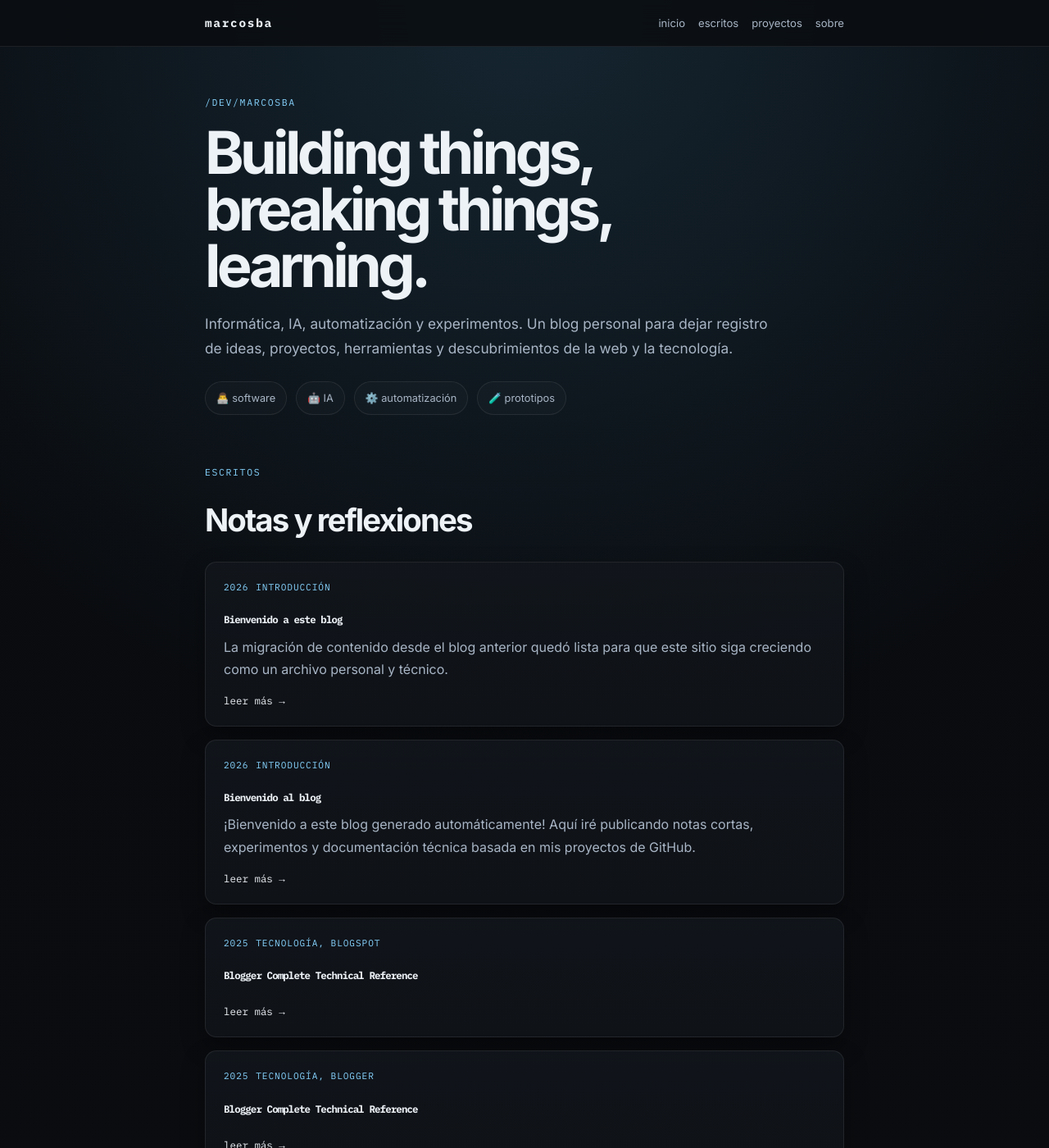
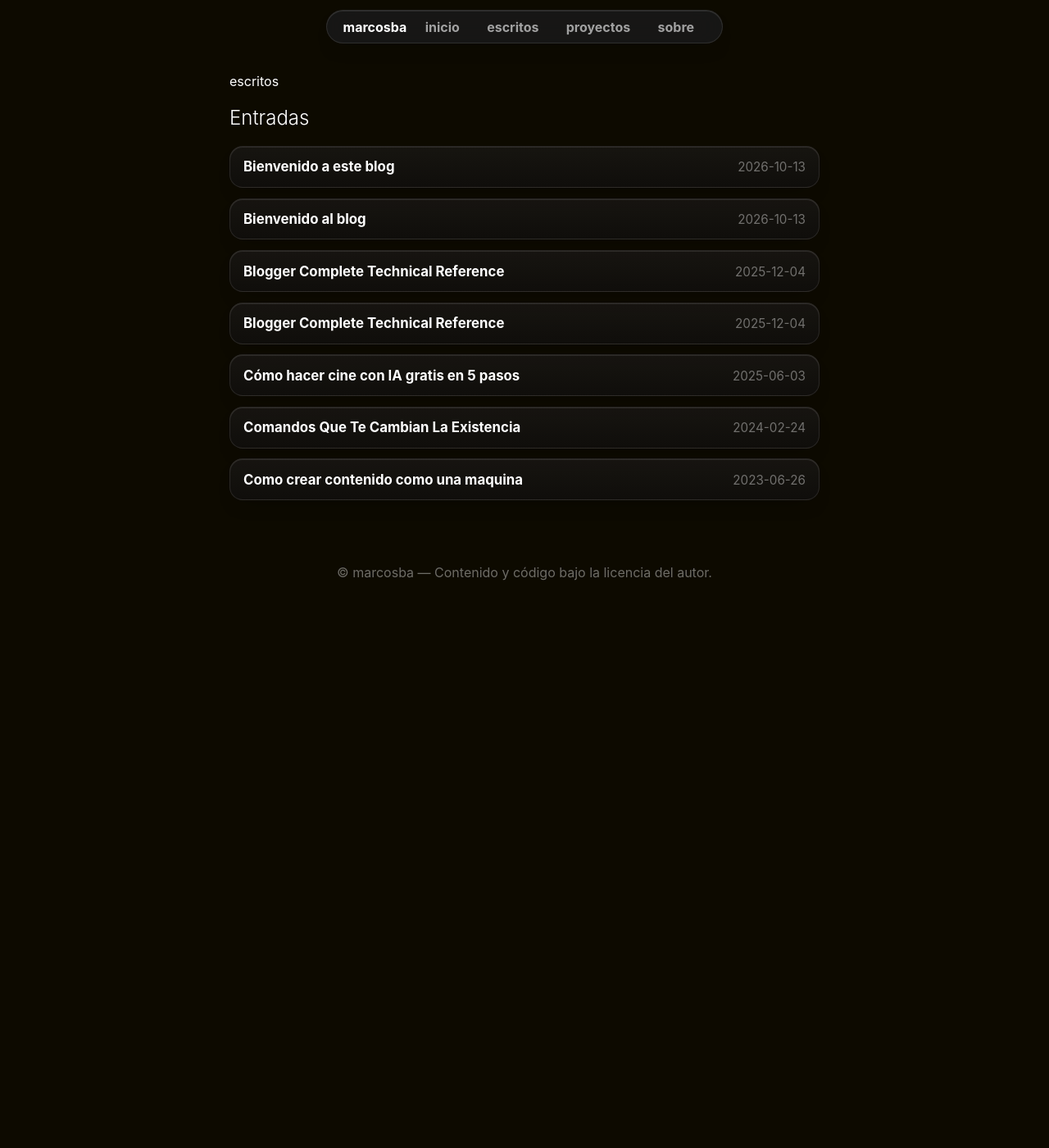
Before and after one commit to marcosba/marcosba.github.io, a Jekyll site: the page built from index.html, in a window 1280 px wide and 1400 px high. Shown: the whole window at 82% size. Built offline with Jekyll 4.4.1, drawn with Linux system fonts in a browser that asks for light colours; some of the changed text lies outside the part shown.

Commit message:
Apply Duckquill-styled CSS adapted to site layout and simplify index to show only date + title list of posts.

```diff
--- a/index.html
+++ b/index.html
@@ -2,90 +2,20 @@
 layout: default
 ---
 
-<section class="hero">
-  <p class="eyebrow">/dev/marcosba</p>
-  <h1>Building things, breaking things, learning.</h1>
-  <p class="lede">
-    Informática, IA, automatización y experimentos. Un blog personal para dejar registro
-    de ideas, proyectos, herramientas y descubrimientos de la web y la tecnología.
-  </p>
-  <div class="hero-meta">
-    <span>👨‍💻 software</span>
-    <span>🤖 IA</span>
-    <span>⚙️ automatización</span>
-    <span>🧪 prototipos</span>
+<section id="postlistdiv" class="section-block">
+  <div class="section-title-wrap">
+    <p class="section-kicker">escritos</p>
+    <h2>Entradas</h2>
+  </div>
+
+  <div>
+    <ul>
+      {% for post in site.posts %}
+      <li>
+        <a href="{{ post.url | relative_url }}">{{ post.title }}</a>
+        <div class="post-date">{{ post.date | date: "%Y-%m-%d" }}</div>
+      </li>
+      {% endfor %}
+    </ul>
   </div>
 </section>
-
-<section id="escritos" class="section-block">
-  <div class="section-title-wrap">
-    <p class="section-kicker">escritos</p>
-    <h2>Notas y reflexiones</h2>
-  </div>
-
-  {% for post in site.posts limit:10 %}
-  <article class="post-card">
-    <div class="post-meta">
-      <span>{{ post.date | date: "%Y" }}</span>
-      {% if post.categories.size > 0 %}<span>{{ post.categories | join: ", " }}</span>{% endif %}
-    </div>
-    <h3><a href="{{ post.url | relative_url }}">{{ post.title }}</a></h3>
-    <p>{{ post.excerpt | strip_html | truncate: 160 }}</p>
-    <a href="{{ post.url | relative_url }}" aria-label="Leer más sobre {{ post.title }}">leer más →</a>
-  </article>
-  {% endfor %}
-</section>
-
-<section id="proyectos" class="section-block">
-  <div class="section-title-wrap">
-    <p class="section-kicker">proyectos</p>
-    <h2>Lo que construye este sitio</h2>
-  </div>
-
-  <div class="project-list">
-    <div class="project-item">
-      <span class="project-tag">Python</span>
-      <h3>Blosher</h3>
-      <p>Una app para publicar contenido en Blogger con OAuth2, Markdown y gestión de posts.</p>
-    </div>
-    <div class="project-item">
-      <span class="project-tag">Python</span>
-      <h3>MoniNotes</h3>
-      <p>Grabación automática de voz por activación y detección de silencio.</p>
-    </div>
-    <div class="project-item">
-      <span class="project-tag">Python</span>
-      <h3>github-list-organizer</h3>
-      <p>Organiza repositorios y estrellas para convertir el caos en un sistema.</p>
-    </div>
-    <div class="project-item">
-      <span class="project-tag">PowerShell</span>
-      <h3>ElevateShell</h3>
-      <p>Una shell de Windows con foco en elevación y utilidad para tareas del sistema.</p>
-    </div>
-    <div class="project-item">
-      <span class="project-tag">Docs</span>
-      <h3>BCTR</h3>
-      <p>Referencia técnica sobre Blogger: URLs públicas, endpoints, feeds y rutas internas.</p>
-    </div>
-    <div class="project-item">
-      <span class="project-tag">Web</span>
-      <h3>vitelyus</h3>
-      <p>Un proyecto web con foco en rendimiento, contenido y escalabilidad moderna.</p>
-    </div>
-  </div>
-</section>
-
-<section id="sobre" class="section-block about">
-  <div class="section-title-wrap">
-    <p class="section-kicker">sobre</p>
-    <h2>Un archivo personal de tecnología</h2>
-  </div>
-
-  <p>
-    Este sitio reúne el hilo conductor de varios proyectos: documentación técnica, automatización,
-    herramientas de productividad, prototipado y la idea de que el conocimiento se vuelve más útil
-    cuando se comparte con intención. La vieja Internet, la curiosidad y la experimentación todavía
-    tienen mucho que decir.
-  </p>
-</section>
--- a/styles.css
+++ b/styles.css
@@ -1,341 +1,157 @@
+/* =================================================================
+   TEMA DUCKQUILL - Adaptado para estructura del sitio (Jekyll)
+   - He agregado mapeos para las clases existentes del sitio
+   - El listado principal usará el id #postlistdiv para mostrar solo fecha y título
+   ================================================================= */
+
 :root {
-  --bg: #0a0d11;
-  --bg-strong: #0d1117;
-  --panel: rgba(18, 22, 28, 0.92);
-  --panel-strong: #121820;
-  --text: #edf2f7;
-  --muted: #a8b5c5;
-  --line: rgba(255, 255, 255, 0.08);
-  --accent: #87d4ff;
-  --accent-strong: #5fc8ff;
-  --shadow: rgba(0, 0, 0, 0.35);
+  --bg-body: #0d0a00;
+  --bg-surface: rgba(25, 25, 25, 0.85);
+  --bg-card: #181612;
+  --bg-subtle: rgba(255, 255, 255, 0.05);
+  --border-color: rgba(255, 255, 255, 0.1);
+  --edge-highlight: inset 0 0.0625rem 0 rgba(255, 255, 255, 0.1);
+  --text-main: #ffffff;
+  --text-muted: rgba(255, 255, 255, 0.6);
+  --text-subtle: rgba(255, 255, 255, 0.4);
+  --accent: #ffcc00;
+  --accent-hover: #ffe066;
+  --accent-alpha: rgba(255, 204, 0, 0.15);
+  --accent-light: rgba(255, 204, 0, 0.12);
+  --font-sans: -apple-system, BlinkMacSystemFont, "Segoe UI", "Inter", "Helvetica Neue", sans-serif;
+  --font-serif: Georgia, "Times New Roman", serif;
+  --radius-sm: 0.5rem;
+  --radius-md: 0.75rem;
+  --radius-lg: 1rem;
+  --radius-full: 9999px;
+  --shadow-glass: 0 0.75rem 1.5rem -1rem rgba(0, 0, 0, 0.5);
+  --shadow-sm: 0 0 0 0.0625rem rgba(0, 0, 0, 0.03), 0 0.0625rem 0.1875rem rgba(0, 0, 0, 0.07);
+  --transition: 0.2s;
 }
 
-* {
-  box-sizing: border-box;
+/* --- Fondo y cuerpo (mantengo look oscuro del sitio original) --- */
+body {
+  background-color: var(--bg-body);
+  color: var(--text-main);
+  margin: 0;
+  min-height: 100vh;
+  font-family: var(--font-sans);
 }
 
-html {
-  scroll-behavior: smooth;
+/* --- Imágenes y captions --- */
+img { max-width: 100%; height: auto; display: block; margin: 1.5rem auto; border-radius: var(--radius-md); box-shadow: var(--edge-highlight), var(--shadow-glass); }
+.caption { margin-top: 0; font-size: 0.9em; font-style: italic; color: var(--text-muted); }
+
+/* --- Enlaces --- */
+a { color: var(--accent); font-weight: 700; text-decoration: none; transition: var(--transition); }
+a:hover { color: var(--accent-hover); text-decoration: underline; }
+
+/* --- Tipografía de títulos --- */
+h1,h2,h3,h4 { font-family: var(--font-sans); font-weight: 300; color: var(--text-main); }
+
+/* =================================================================
+   MAPEOS PARA LA ESTRUCTURA DEL SITIO (Jekyll)
+   - Página principal usa #postlistdiv como contenedor de lista
+   - .page-shell reemplaza #container behaviour
+   - .site-header reemplaza #header behaviour
+   ================================================================= */
+
+.page-shell {
+  margin: 3rem auto;
+  width: 90%;
+  max-width: 720px;
+  background: transparent !important;
+  border: none !important;
+  box-shadow: none !important;
+  border-radius: 0 !important;
+  overflow: visible;
+  padding: 0;
 }
 
-body {
-  margin: 0;
-  min-height: 100vh;
-  background:
-    radial-gradient(circle at top, rgba(95, 200, 255, 0.14), transparent 30%),
-    linear-gradient(180deg, #090b0f 0%, #0b0d10 100%);
-  color: var(--text);
-  font-family: "Inter", sans-serif;
-  line-height: 1.7;
-  -webkit-font-smoothing: antialiased;
-  text-rendering: optimizeLegibility;
+/* header flotante y estilo "liquid glass" */
+.site-header {
+  position: sticky;
+  top: 0.75rem;
+  z-index: 1000;
+  width: fit-content;
+  max-width: calc(100% - 2rem);
+  margin: 0 auto 1rem auto;
+  background: var(--bg-surface);
+  border: 1px solid var(--border-color);
+  box-shadow: var(--edge-highlight), var(--shadow-glass);
+  backdrop-filter: saturate(180%) blur(20px);
+  -webkit-backdrop-filter: saturate(180%) blur(20px);
+  border-radius: var(--radius-full);
+  padding: 0.6rem 1.2rem;
 }
 
-img {
-  max-width: 100%;
-  display: block;
+.site-header .topbar { display:flex; gap:0.5rem; align-items:center; }
+.site-header .brand { color: var(--text-main); font-weight:700; }
+.site-header .nav-links a { color: var(--text-muted); padding: 0.35rem 0.9rem; border-radius: var(--radius-full); }
+.site-header .nav-links a:hover { color: var(--text-main); background: var(--bg-subtle); }
+
+/* =================================================================
+   LISTA DE POSTS (página principal): SOLO FECHA Y TITULO
+   - Index usará el id #postlistdiv con una UL y LI por entrada
+   ================================================================= */
+
+#postlistdiv ul {
+  list-style: none;
+  padding: 0;
+  margin: 0;
+  display: flex;
+  flex-direction: column;
+  gap: 0.8rem;
 }
 
-a {
-  color: inherit;
-  text-decoration: none;
+#postlistdiv ul li {
+  display: flex;
+  justify-content: space-between;
+  align-items: baseline;
+  padding: 0.9rem 1rem;
+  border-radius: var(--radius-lg);
+  background: linear-gradient(180deg, rgba(24,22,18,0.9), rgba(16,14,12,0.9));
+  border: 1px solid var(--border-color);
+  box-shadow: var(--edge-highlight), var(--shadow-glass);
 }
 
-p, li {
-  color: var(--muted);
-}
-
-.page-shell {
-  width: min(100%, 820px);
-  margin: 0 auto;
-  padding: 22px 20px 0;
-}
-
-.site-header {
-  position: sticky;
-  top: 0;
-  z-index: 10;
-  background: rgba(10, 13, 17, 0.82);
-  backdrop-filter: blur(14px);
-  border-bottom: 1px solid var(--line);
-}
-
-.topbar {
-  width: min(100%, 820px);
-  margin: 0 auto;
-  padding: 16px 20px;
-  display: flex;
-  justify-content: space-between;
-  align-items: center;
-}
-
-.brand {
-  font-family: "IBM Plex Mono", monospace;
-  font-size: 0.9rem;
-  letter-spacing: 0.12em;
-  text-transform: lowercase;
+#postlistdiv ul li a {
+  color: var(--text-main);
+  font-size: 1.05rem;
   font-weight: 700;
 }
 
-.nav-links {
-  display: flex;
-  align-items: center;
-  gap: 1rem;
-  flex-wrap: wrap;
-  color: var(--muted);
-  font-size: 0.82rem;
+#postlistdiv .post-date {
+  color: var(--text-subtle);
+  font-family: var(--font-sans);
+  font-size: 0.95rem;
+  margin-left: 1rem;
+  white-space: nowrap;
 }
 
-.nav-links a {
-  transition: color 0.2s ease;
+/* pequeño hover */
+#postlistdiv ul li:hover { transform: translateY(-2px); border-color: var(--accent); }
+
+/* link en el título más visible */
+#postlistdiv ul li a:hover { color: var(--accent); }
+
+/* si hay excerpt, lo ocultamos en la portada */
+#postlistdiv ul li .excerpt { display: none; }
+
+/* =================================================================
+   Compatibilidad con otras secciones del sitio (post content etc.)
+   ================================================================= */
+.post-content, .page-content { padding: 24px 0 28px; color: var(--text-muted); }
+.post-content h1, .page-content h1 { color: var(--text-main); }
+
+.site-footer { max-width: 820px; margin: 2rem auto 48px; padding: 14px 20px; color: var(--text-subtle); text-align:center; }
+
+/* =================================================================
+   Responsive adjustments
+   ================================================================= */
+@media (max-width: 640px) {
+  .page-shell { margin: 1.5rem auto; width: 95%; }
+  .site-header { top: 0.5rem; max-width: calc(100% - 1rem); padding: 0.45rem 0.9rem; }
+  #postlistdiv ul li { padding: 0.8rem; flex-direction: column; align-items: flex-start; gap: 0.25rem; }
+  #postlistdiv .post-date { margin-left: 0; font-size: 0.9rem; }
 }
-
-.nav-links a:hover,
-.nav-links a:focus-visible {
-  color: var(--text);
-}
-
-.hero {
-  padding: 36px 0 18px;
-}
-
-.eyebrow,
-.section-kicker {
-  color: var(--accent);
-  font-family: "IBM Plex Mono", monospace;
-  font-size: 0.72rem;
-  text-transform: uppercase;
-  letter-spacing: 0.14em;
-  margin: 0 0 16px;
-}
-
-.hero h1 {
-  margin: 0;
-  max-width: 700px;
-  font-size: clamp(2.6rem, 6vw, 4.5rem);
-  line-height: 0.96;
-  letter-spacing: -0.065em;
-}
-
-.lede {
-  margin: 22px 0 0;
-  max-width: 700px;
-  color: var(--muted);
-  font-size: 1.08rem;
-}
-
-.hero-meta {
-  display: flex;
-  flex-wrap: wrap;
-  gap: 0.7rem;
-  margin-top: 26px;
-}
-
-.hero-meta span {
-  display: inline-flex;
-  align-items: center;
-  justify-content: center;
-  padding: 0.55rem 0.8rem;
-  background: rgba(255,255,255,0.02);
-  border: 1px solid var(--line);
-  border-radius: 999px;
-  color: var(--muted);
-  font-size: 0.8rem;
-}
-
-.section-block {
-  padding-top: 42px;
-}
-
-.section-title-wrap {
-  margin-bottom: 18px;
-}
-
-.section-title-wrap h2 {
-  margin: 0;
-  font-size: clamp(1.7rem, 3vw, 2.4rem);
-  letter-spacing: -0.05em;
-}
-
-.post-card,
-.project-item,
-.about {
-  background: linear-gradient(180deg, rgba(18,22,28,0.9), rgba(15,18,23,1));
-  border: 1px solid var(--line);
-  border-radius: 14px;
-  box-shadow: 0 12px 28px var(--shadow);
-}
-
-.post-card {
-  padding: 21px 22px 18px;
-  margin-bottom: 16px;
-}
-
-.post-meta {
-  display: flex;
-  flex-wrap: wrap;
-  gap: 0.55rem;
-  margin-bottom: 8px;
-  color: var(--accent);
-  font-family: "IBM Plex Mono", monospace;
-  font-size: 0.7rem;
-  letter-spacing: 0.08em;
-  text-transform: uppercase;
-}
-
-.post-card h3,
-.project-item h3 {
-  margin: 0 0 10px;
-  font-size: 1.42rem;
-  line-height: 1.2;
-  letter-spacing: -0.04em;
-}
-
-.post-card h3 a {
-  color: var(--text);
-}
-
-.post-card p,
-.project-item p,
-.about p {
-  margin: 0;
-  color: var(--muted);
-}
-
-.post-card a {
-  display: inline-block;
-  margin-top: 14px;
-  color: var(--text);
-  font-family: "IBM Plex Mono", monospace;
-  font-size: 0.78rem;
-}
-
-.project-list {
-  display: grid;
-  grid-template-columns: repeat(auto-fit, minmax(220px, 1fr));
-  gap: 16px;
-}
-
-.project-item {
-  padding: 18px 18px 16px;
-}
-
-.project-tag {
-  display: inline-block;
-  margin-bottom: 10px;
-  color: var(--accent);
-  font-size: 0.72rem;
-  font-family: "IBM Plex Mono", monospace;
-  text-transform: uppercase;
-  letter-spacing: 0.08em;
-}
-
-.about {
-  margin-top: 30px;
-  padding: 20px 22px 18px;
-}
-
-.post-content,
-.page-content {
-  padding: 24px 0 28px;
-}
-
-.post-content > h1,
-.post-content > h2,
-.post-content > h3,
-.page-content > h1,
-.page-content > h2,
-.page-content > h3 {
-  color: var(--text);
-  letter-spacing: -0.04em;
-  line-height: 1.2;
-}
-
-.post-content > h1,
-.page-content > h1 {
-  font-size: clamp(2rem, 5vw, 3rem);
-  margin-bottom: 0.6em;
-}
-
-.post-content > h2,
-.page-content > h2 {
-  font-size: clamp(1.4rem, 2.5vw, 2rem);
-  margin-top: 1.8em;
-}
-
-.post-content > p,
-.page-content > p,
-.post-content > li,
-.page-content > li,
-.post-content > ul,
-.page-content > ul,
-.post-content > ol,
-.page-content > ol,
-.post-content > blockquote,
-.page-content > blockquote,
-.post-content > pre,
-.page-content > pre {
-  color: var(--muted);
-}
-
-.post-content > p,
-.page-content > p {
-  margin: 0 0 1.2em;
-}
-
-.post-content > ul,
-.page-content > ul,
-.post-content > ol,
-.page-content > ol {
-  padding-left: 1.25rem;
-  margin: 0 0 1.4em;
-}
-
-.post-content > pre,
-.page-content > pre {
-  background: #0d1117;
-  border: 1px solid var(--line);
-  border-radius: 12px;
-  padding: 1rem 1.1rem;
-  overflow-x: auto;
-}
-
-.post-content > code,
-.page-content > code {
-  font-family: "IBM Plex Mono", monospace;
-  background: rgba(255,255,255,0.04);
-  padding: 0.18rem 0.38rem;
-  border-radius: 6px;
-}
-
-.site-footer {
-  max-width: 820px;
-  margin: 0 auto 64px;
-  padding: 14px 20px 0;
-  color: var(--muted);
-  font-size: 0.9rem;
-}
-
-@media (max-width: 620px) {
-  .page-shell,
-  .topbar,
-  .site-footer {
-    padding-left: 16px;
-    padding-right: 16px;
-  }
-
-  .topbar {
-    align-items: flex-start;
-    gap: 0.8rem;
-    flex-direction: column;
-  }
-
-  .nav-links {
-    gap: 0.7rem;
-  }
-
-  .hero {
-    padding-top: 24px;
-  }
-}
```
